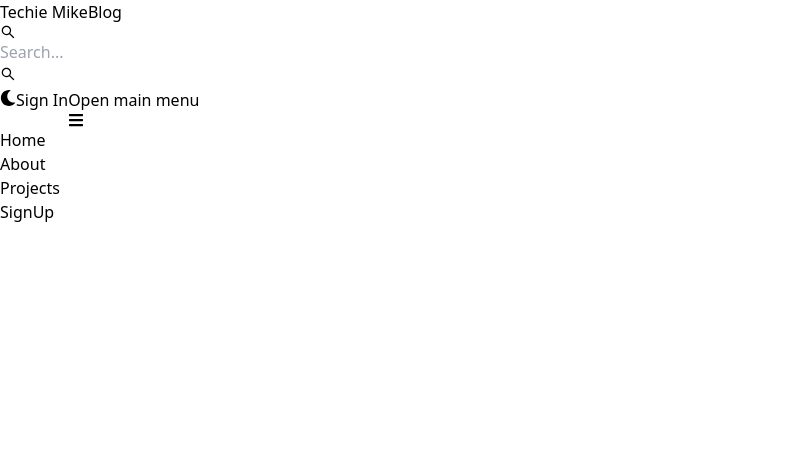
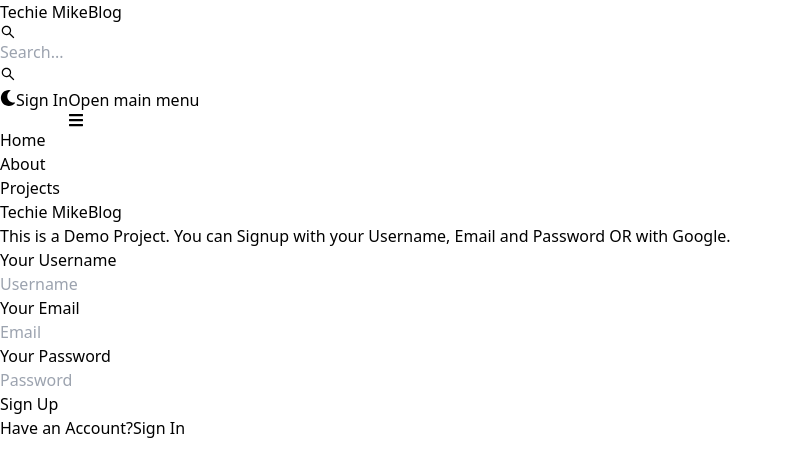
Before and after one commit to ngenemicheal/mern-blog, a React app in the folder client/: page /sign-up in a window 1280 px wide. Shown: the top 476 px of the page, without its empty margins (0-793 px from the left). Built offline with nearby package versions, Linux system fonts and the light colour scheme; the HTML template or start-up script is replaced by a standard one.

Commit message:
Created SignUp UI

```diff
--- a/client/src/pages/SignUp.jsx
+++ b/client/src/pages/SignUp.jsx
@@ -1,7 +1,47 @@
-import React from 'react'
+import React from 'react';
+import { Link } from 'react-router-dom';
+import { Button, Label, TextInput } from 'flowbite-react';
 
 export default function SignUp() {
   return (
-    <div>SignUp</div>
+    <div className='min-h-screen mt-20'>
+      <div className="flex p-3 max-w-3xl mx-auto flex-col md:flex-row md:items-center gap-5">
+        {/* Left Side */}
+        <div className="flex-1">
+          <Link to="/" className='font-bold dark:text-white text-4xl'>
+              <span className='px-2 py-1 bg-gradient-to-r from-indigo-500 via-purple-500 to-pink-500 rounded-lg text-white'>Techie Mike</span>
+              Blog
+          </Link>
+          <p className='text-sm mt-5'>
+            This is a Demo Project. You can Signup with your Username, Email and Password OR with Google.
+          </p>
+        </div>
+
+        {/* Right Side */}
+        <div className="flex-1">
+          <form className='flex flex-col gap-4'>
+            <div>
+              <Label value='Your Username'/>
+              <TextInput type='text' placeholder='Username' id='username' />
+            </div>
+            <div>
+              <Label value='Your Email'/>
+              <TextInput type='text' placeholder='Email' id='email' />
+            </div>
+            <div>
+              <Label value='Your Password'/>
+              <TextInput type='password' placeholder='Password' id='password' />
+            </div>
+            <Button gradientDuoTone='purpleToPink' type='submit'>
+              Sign Up
+            </Button>
+          </form>
+          <div className="flex gap-2 text-sm mt-5">
+            <span>Have an Account?</span>
+            <Link to='/sign-in' className='text-blue-500'>Sign In</Link>
+          </div>
+        </div>
+      </div>
+    </div>
   )
 }
```
